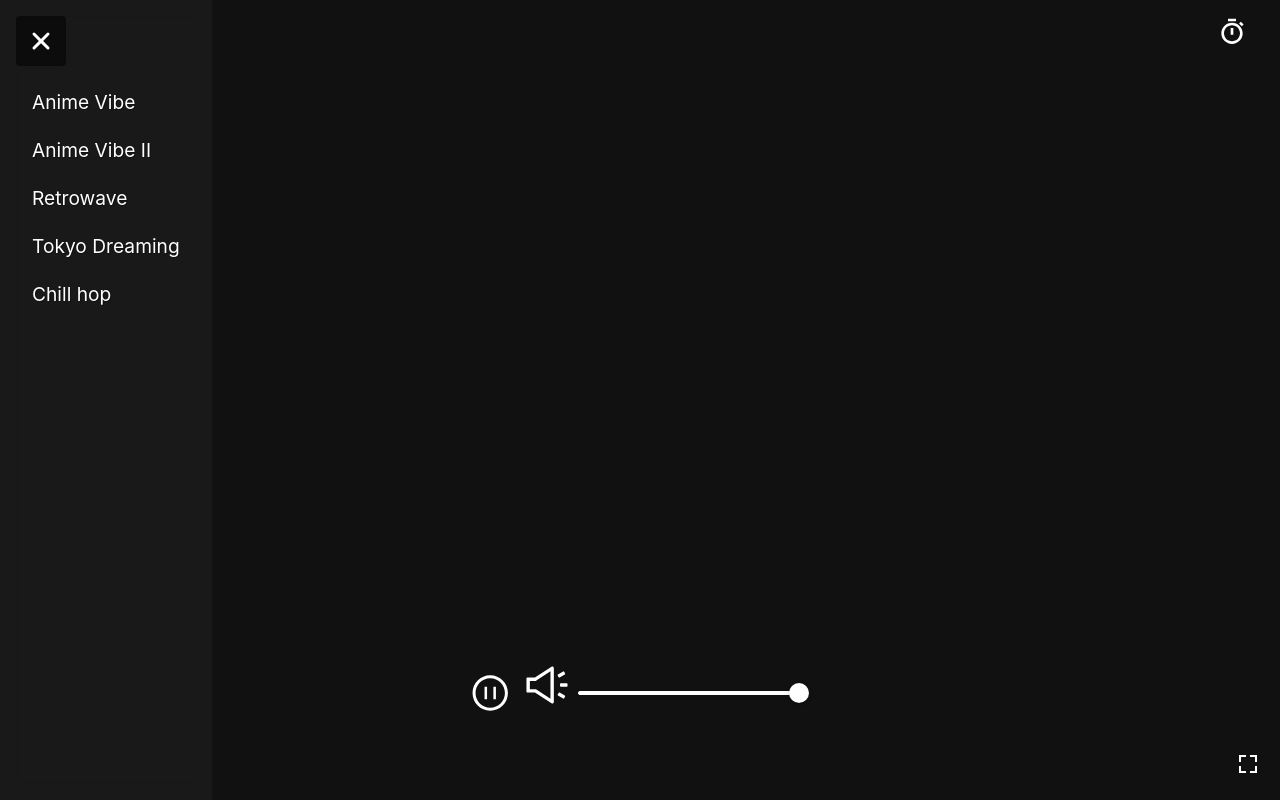
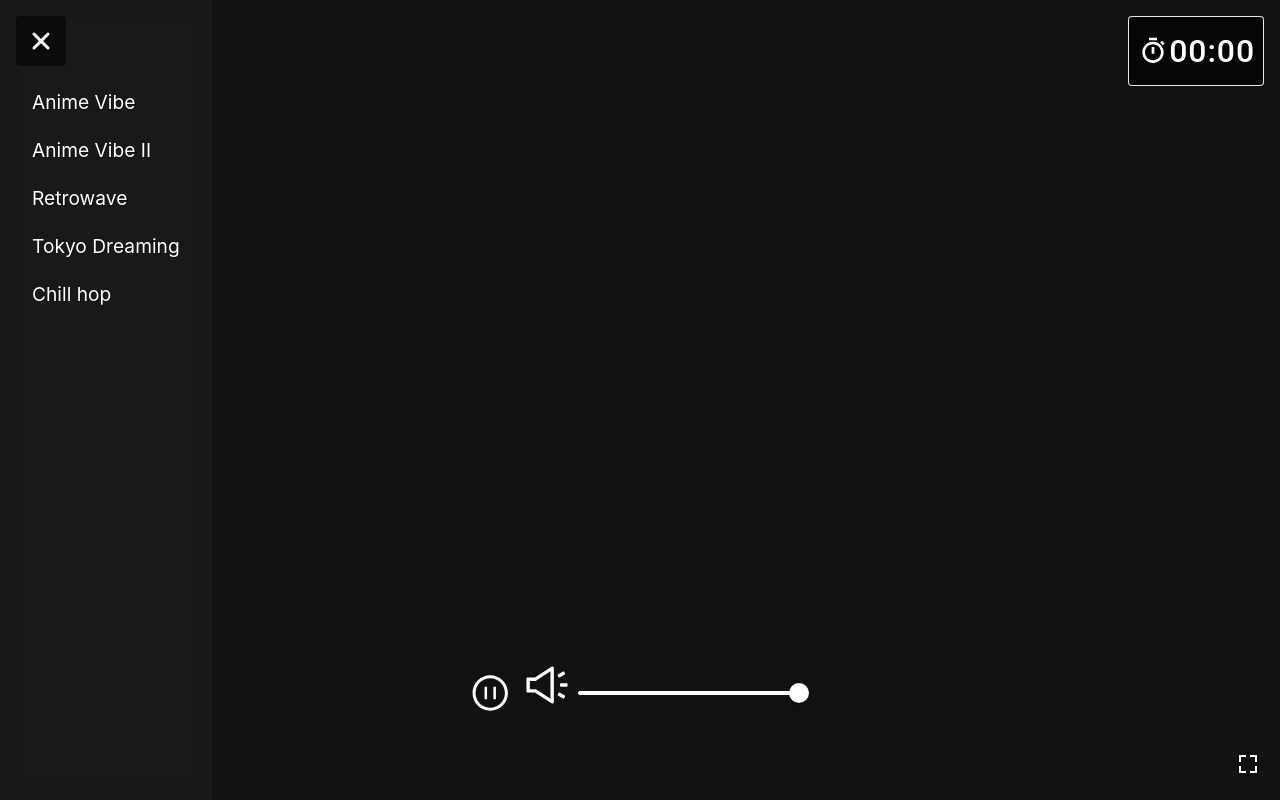
Before and after one commit to PatrickValera/16_studifi, a Next.js app in the folder frontend/: page / in a window 1280 px wide. Built offline with nearby package versions, Linux system fonts and the light colour scheme.

Commit message:
timer select

```diff
--- a/frontend/components/Radio/RadioStations.js
+++ b/frontend/components/Radio/RadioStations.js
@@ -63,7 +63,6 @@ const RadioStations = ({
           opacity: `${listOpen ? '1' : '0'}`,
           pointerEvents:`${!listOpen&&'none'}`,
           transition: 'all 300ms ease-in-out',
-          overflow: 'clip',
         }}
       >
         <Stack spacing={1} direction='column'>
--- a/frontend/components/Timer.js
+++ b/frontend/components/Timer.js
@@ -1,23 +1,104 @@
-import { Box, Button } from '@mui/material'
-import React from 'react'
-import {BiStopwatch} from 'react-icons/bi'
+import { Box, Button, Stack } from '@mui/material'
+import React, { useEffect, useState } from 'react'
+import { BiStopwatch } from 'react-icons/bi'
+import { IoClose } from 'react-icons/io5'
 const Timer = () => {
+  const [timerFormOpen, setTimerFromOpen] = useState(false)
+  const [time, setTime] = useState()
+  const [timerPlay, setTimerPlay] = useState(false)
+  const [timer,setTimer]=useState(null)
+
+  useEffect(()=>{
+    if(timerPlay&&time){
+      setTimer(setInterval(()=>{
+        setTime(state=>state-1)
+      },1000))
+    }
+    else clearInterval(timer)
+    return(()=>clearInterval(timer))
+  },[timerPlay])
+  function getMinutes(){
+    if (!time)return '00'
+    let minute=Math.floor(time/60)
+    if(minute<10)return 0+String(minute)
+    else return String(minute)
+  }
+  function getSeconds(){
+    if (!time)return '00'
+    let seconds=time%60
+    if(seconds<10)return 0+String(seconds)
+    else return String(seconds)
+  }
+  useEffect(()=>{
+    if(time<=0){
+      console.log(time)
+      console.log("STOP")
+      clearInterval(timer)
+    }
+  },[time])
   return (
     <Box
       className='radio-stations-container'
       sx={{
         position: 'fixed',
-        display:'flex',
+        display: 'flex',
+        flexDirection: 'column',
         // bgcolor:'green',
-        p:2,
-        top:'0',
-        right:'0'
+        zIndex: '100',
+        p: 2,
+        top: '0',
+        right: '0',
       }}
     >
-        <Button sx={{color:'white',fontSize:'2rem',p:'0'}}>
-          <BiStopwatch/>
+      {/* TIMER BUTTON HERE */}
+      <Box
+        sx={{
+          flex: 'min-content 0 0',
+        }}
+      >
+        <Button
+          variant='text'
+          sx={{
+            color: 'white',
+            fontSize: '2rem',
+            mb: 2,
+            minWidth: '50px',
+            minHeight: '50px',
+            bgcolor: 'rgba(0,0,0,.6)',
+            backdropFilter: `blur(3px)`,
+            border: '1px solid rgba(255,255,255,.9)'
+            ,
+          }}
+          onClick={() => setTimerFromOpen((state) => !state)}
+        >
+          {!timerFormOpen ? <BiStopwatch /> : <IoClose />}
+          {getMinutes()+':'+getSeconds()}
         </Button>
-        </Box>
+      </Box>
+      {/* TIME FORM SELECT HERE */}
+      <Box
+        sx={{
+          bgcolor: 'rgba(100,100,100,.5)',
+          backdropFilter: 'blur(3px) !important',
+          opacity: `${timerFormOpen ? '1' : '0'}`,
+          pointerEvents: `${!timerFormOpen && 'none'}`,
+          transition: 'all 300ms ease-in-out',
+        }}
+      >
+        <Stack direction='column'>
+          {[10, 20, 30].map((time) => (
+            <Button
+              sx={{ color: 'white', minWidth: 'unset' }}
+              onClick={() =>{ setTime(time*60)
+              setTimerPlay(false)}}
+            >
+              {time}
+            </Button>
+          ))}
+          <Button sx={{ color: 'white', minWidth: 'unset' }} onClick={()=>setTimerPlay(true)}>Go</Button>
+        </Stack>
+      </Box>
+    </Box>
   )
 }
 
```
